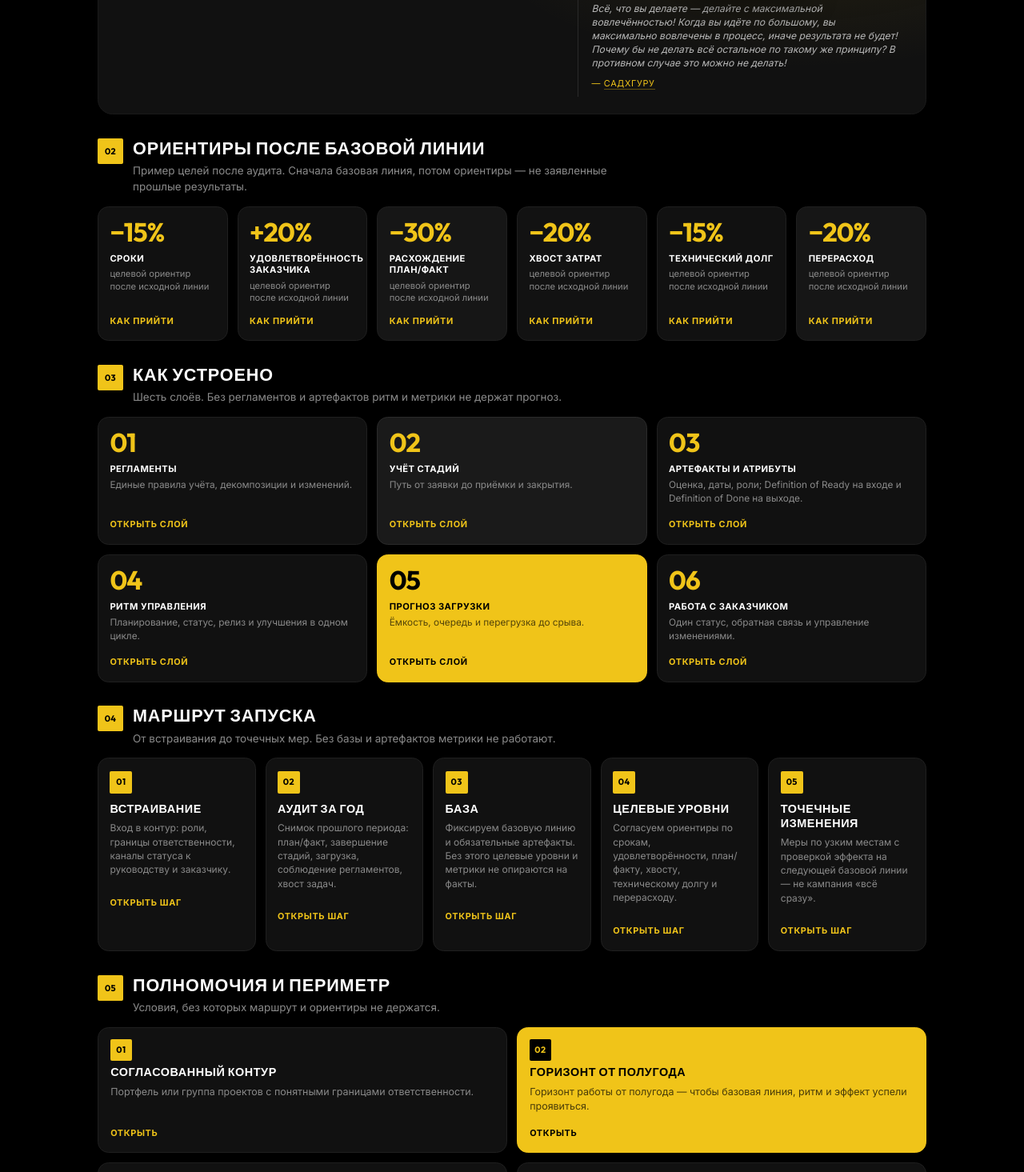
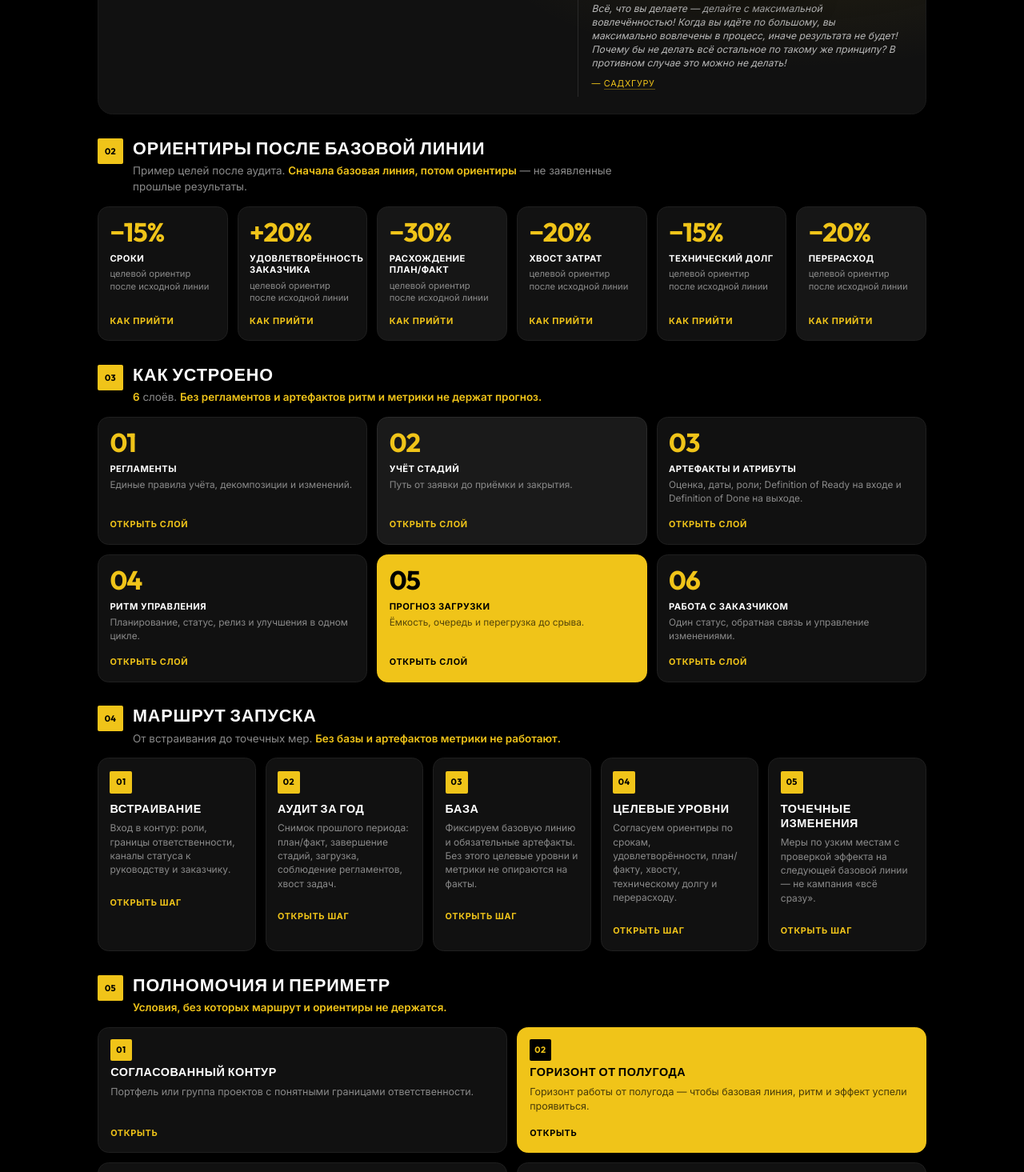
Before and after one commit to puholet-sketch/oleg-sorvanov, a Next.js app: page /project-office in a window 1280 px wide. Shown: the part 329-1794 px from the top of the page at 80% size. Built offline with nearby package versions, Linux system fonts and the light colour scheme.

Commit message:
fix(project-office): gold accents on section leads
Highlight key lead phrases with po-accent (6 layers, baseline gate, authority conditions) without changing section structure.

```diff
--- a/src/app/globals.css
+++ b/src/app/globals.css
@@ -257,6 +257,11 @@ a.glass-card:hover {
   color: var(--po-muted);
 }
 
+.project-office-theme .po-accent {
+  color: var(--po-gold);
+  font-weight: 600;
+}
+
 .project-office-theme .po-num {
   flex-shrink: 0;
   display: inline-flex;
--- a/src/components/project-office-page.tsx
+++ b/src/components/project-office-page.tsx
@@ -110,9 +110,23 @@ export function ProjectOfficePage() {
                     : "Targets after baseline"}
                 </h2>
                 <p className="po-lead">
-                  {lang === "ru"
-                    ? "Пример целей после аудита. Сначала базовая линия, потом ориентиры — не заявленные прошлые результаты."
-                    : "Example goals after an audit. Baseline first, then targets — not claimed past results."}
+                  {lang === "ru" ? (
+                    <>
+                      Пример целей после аудита.{" "}
+                      <span className="po-accent">
+                        Сначала базовая линия, потом ориентиры
+                      </span>{" "}
+                      — не заявленные прошлые результаты.
+                    </>
+                  ) : (
+                    <>
+                      Example goals after an audit.{" "}
+                      <span className="po-accent">
+                        Baseline first, then targets
+                      </span>{" "}
+                      — not claimed past results.
+                    </>
+                  )}
                 </p>
               </div>
             </div>
@@ -164,9 +178,23 @@ export function ProjectOfficePage() {
                   {lang === "ru" ? "Как устроено" : "How it is built"}
                 </h2>
                 <p className="po-lead">
-                  {lang === "ru"
-                    ? "Шесть слоёв. Без регламентов и артефактов ритм и метрики не держат прогноз."
-                    : "Six layers. Without rules and artifacts, cadence and metrics cannot hold a forecast."}
+                  {lang === "ru" ? (
+                    <>
+                      <span className="po-accent">6</span> слоёв.{" "}
+                      <span className="po-accent">
+                        Без регламентов и артефактов ритм и метрики не держат
+                        прогноз.
+                      </span>
+                    </>
+                  ) : (
+                    <>
+                      <span className="po-accent">6</span> layers.{" "}
+                      <span className="po-accent">
+                        Without rules and artifacts, cadence and metrics cannot
+                        hold a forecast.
+                      </span>
+                    </>
+                  )}
                 </p>
               </div>
             </div>
@@ -201,9 +229,21 @@ export function ProjectOfficePage() {
                   {lang === "ru" ? "Маршрут запуска" : "Launch route"}
                 </h2>
                 <p className="po-lead">
-                  {lang === "ru"
-                    ? "От встраивания до точечных мер. Без базы и артефактов метрики не работают."
-                    : "From embedding to targeted measures. Without baseline and artifacts, metrics do not work."}
+                  {lang === "ru" ? (
+                    <>
+                      От встраивания до точечных мер.{" "}
+                      <span className="po-accent">
+                        Без базы и артефактов метрики не работают.
+                      </span>
+                    </>
+                  ) : (
+                    <>
+                      From embedding to targeted measures.{" "}
+                      <span className="po-accent">
+                        Without baseline and artifacts, metrics do not work.
+                      </span>
+                    </>
+                  )}
                 </p>
               </div>
             </div>
@@ -245,9 +285,20 @@ export function ProjectOfficePage() {
                     : "Authority and scope"}
                 </h2>
                 <p className="po-lead">
-                  {lang === "ru"
-                    ? "Условия, без которых маршрут и ориентиры не держатся."
-                    : "Conditions without which the route and targets cannot hold."}
+                  {lang === "ru" ? (
+                    <>
+                      <span className="po-accent">
+                        Условия, без которых маршрут и ориентиры не держатся.
+                      </span>
+                    </>
+                  ) : (
+                    <>
+                      <span className="po-accent">
+                        Conditions without which the route and targets cannot
+                        hold.
+                      </span>
+                    </>
+                  )}
                 </p>
               </div>
             </div>
```
